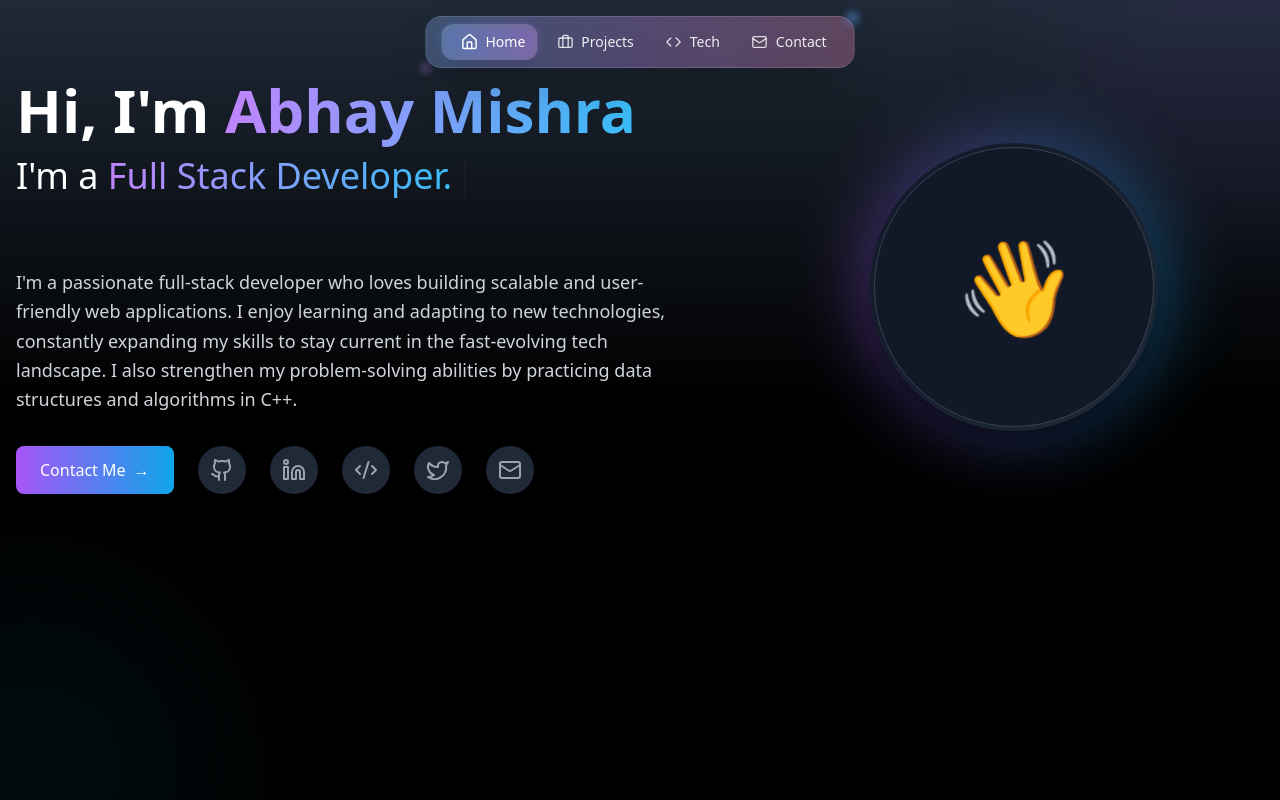
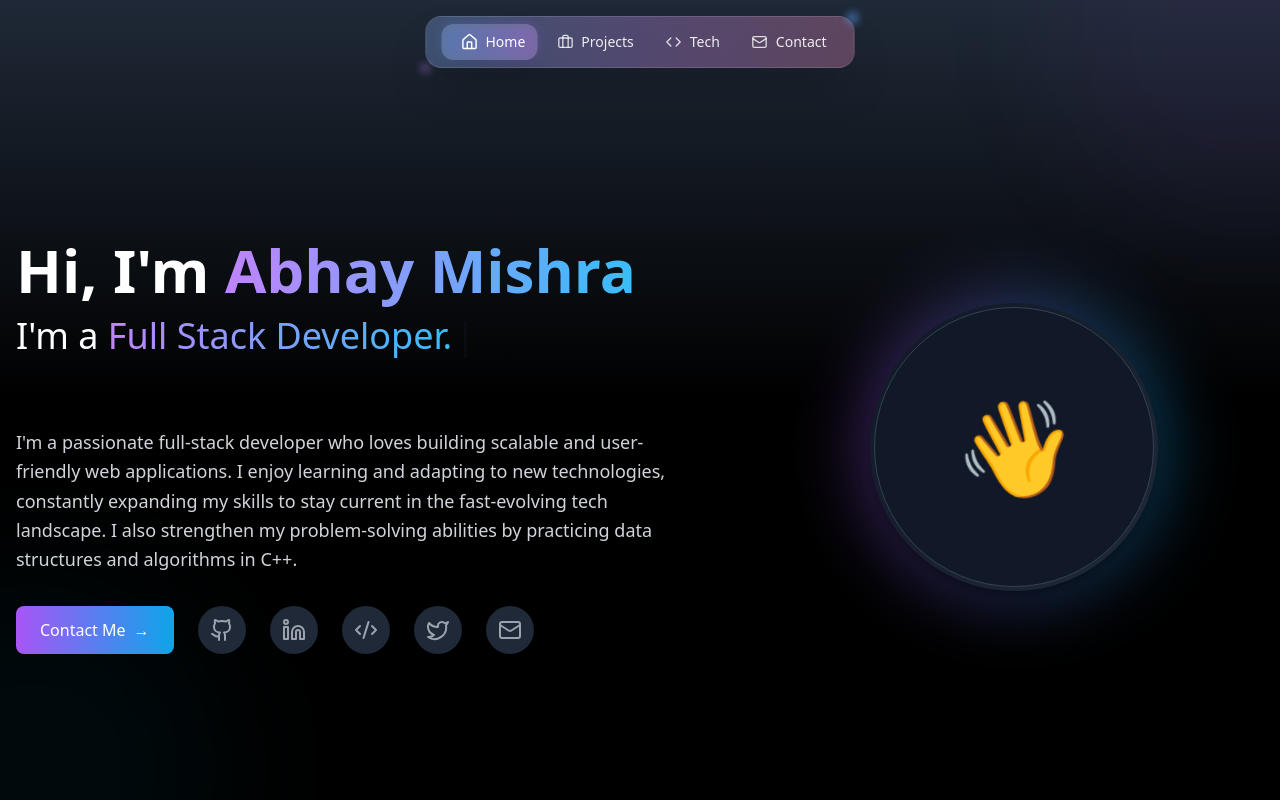
Before and after one commit to Abhay12911/portfolio, a React (Vite) app in the folder Portfolio/: page / in a window 1280 px wide. Shown: the top 800 px of the page. Built offline with nearby package versions, Linux system fonts and the light colour scheme.

Commit message:
updates of ui

```diff
--- a/Portfolio/src/components/pages/HomePage.jsx
+++ b/Portfolio/src/components/pages/HomePage.jsx
@@ -13,7 +13,7 @@ const HomePage = () => {
   });
 
   return (
-    <div name='home' className='relative min-h-screen bg-gradient-to-b from-gray-800 via-black to-black pt-20'>
+    <div name='home' className='relative min-h-screen bg-gradient-to-b from-gray-800 via-black to-black pt-20 pt-60 '>
       {/* Decorative background elements */}
       <div className="absolute inset-0 overflow-hidden">
         <div className="absolute -top-40 -right-40 w-96 h-96 bg-purple-500/5 rounded-full blur-3xl"></div>
```
